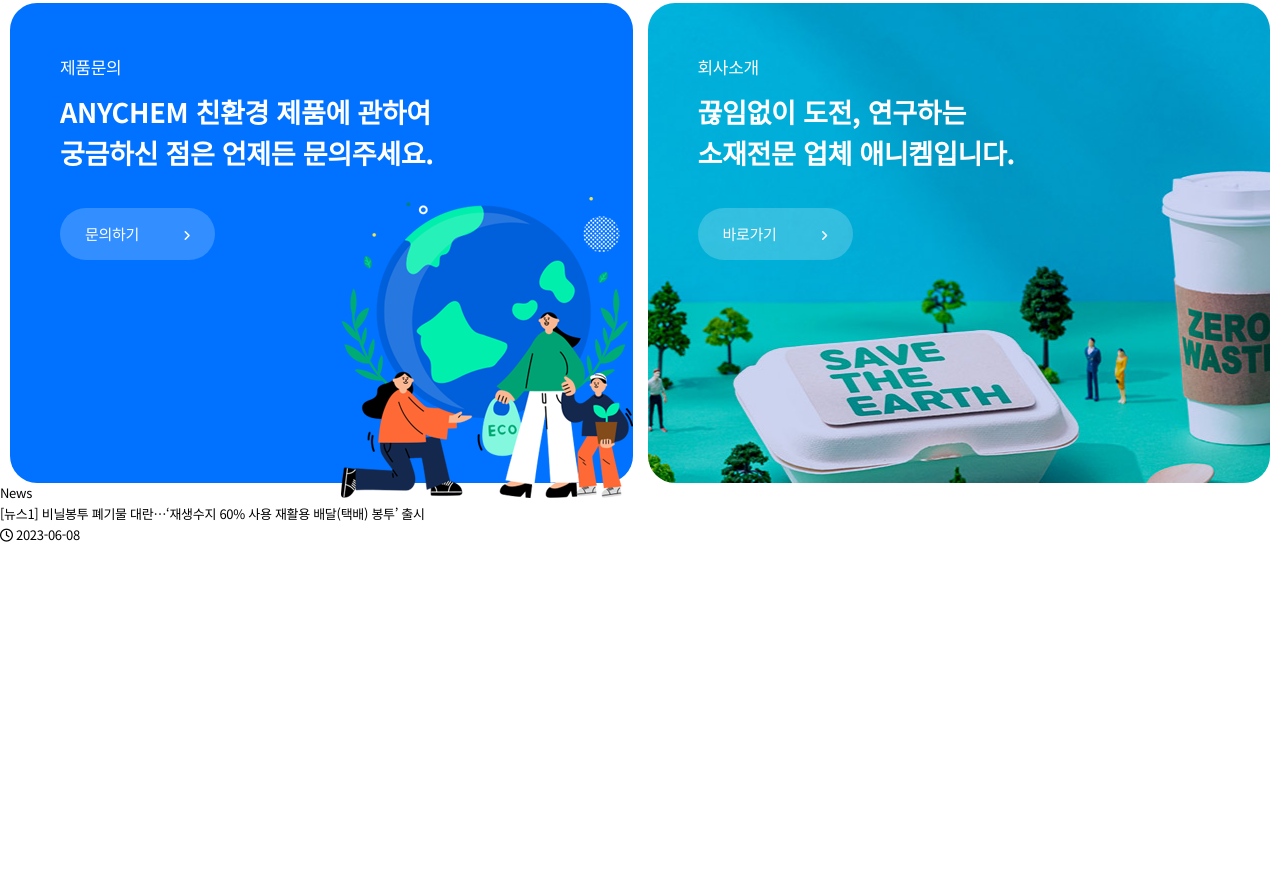
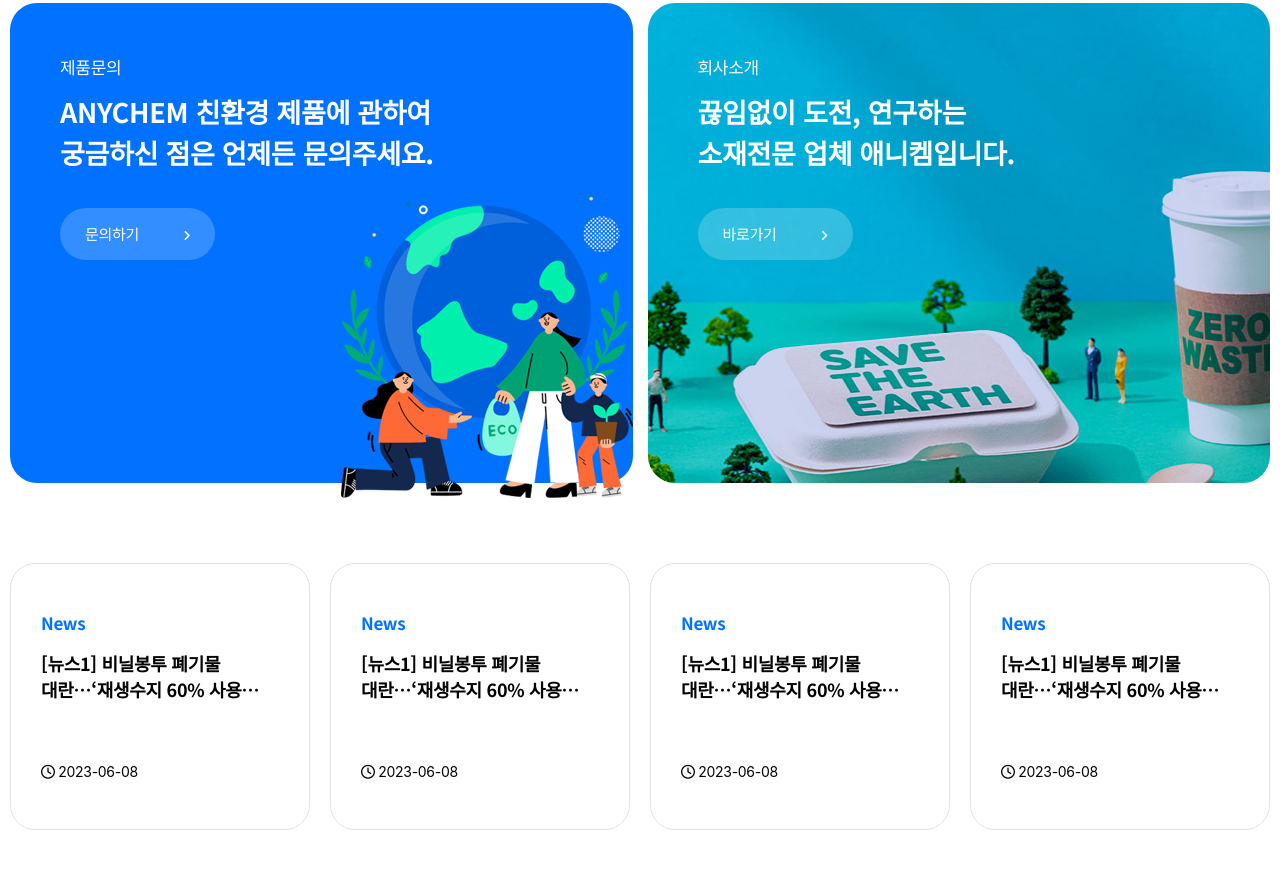
Before and after one commit to SangryeolPark/clone-anychem, a plain HTML site: page index.html in a window 1280 px wide. Shown: the part 1765-2634 px from the top of the page. Before the commit the page ends 2311 px from the top, so only its background shows below. Drawn offline with nearby package versions, Linux system fonts and the light colour scheme.

Commit message:
feat: News 작업 완료

```diff
--- a/css/company.scss
+++ b/css/company.scss
@@ -42,7 +42,9 @@
               }
             }
             > p {
+              position: relative;
               line-height: 1.5;
+              z-index: 9;
               font: {
                 size: 27px;
                 weight: 700;
--- a/css/news.scss
+++ b/css/news.scss
@@ -1,21 +1,42 @@
 .news {
   .inner {
+    padding: 80px 0;
     .news-slide {
       .sw-news {
         .swiper-wrapper {
           .swiper-slide {
             .news-box {
-              p {
-              }
+              border: 1px solid #e1e1e1;
+              border-radius: 25px;
+              padding: 45px 30px;
               a {
-                &:hover {
+                .news-cate {
+                  display: block;
+                  font: {
+                    size: 17px;
+                    weight: 700;
+                  }
+                  color: #0072ff;
                 }
-                &:active {
+                p {
+                  margin: 15px 0 60px;
+                  font: {
+                    size: 18px;
+                    weight: 700;
+                  }
+                  line-height: 1.4;
+                  // 2줄 말줄임
+                  height: 50px;
+                  overflow: hidden;
+                  display: -webkit-box;
+                  text-overflow: ellipsis;
+                  -webkit-line-clamp: 2;
+                  -webkit-box-orient: vertical;
                 }
-                &:focus {
+                .news-date {
+                  font-size: 14px;
+                  font-family: Inter;
                 }
-              }
-              span {
               }
             }
           }
@@ -24,3 +45,28 @@
     }
   }
 }
+
+@media screen and (max-width: 1500px) {
+  .news {
+    .inner {
+      padding: 80px 10px !important;
+    }
+  }
+}
+
+@media screen and (max-width: 768px) {
+  .news {
+    .inner {
+      padding-top: 20px !important;
+    }
+  }
+
+  .news-box {
+    a {
+      p {
+        height: 40px !important;
+        font-size: 15px !important;
+      }
+    }
+  }
+}
--- a/index.html
+++ b/index.html
@@ -292,17 +292,7 @@
           <div class="news-slide">
             <div class="swiper-container sw-news">
               <div class="swiper-wrapper">
-                <div class="swiper-slide">
-                  <div class="news-box">
-                    <a href="#">
-                      <span>News</span>
-                      <p>
-                        [뉴스1] 비닐봉투 폐기물 대란…‘재생수지 60% 사용 재활용 배달(택배) 봉투’ 출시
-                      </p>
-                      <span><i class="fa-regular fa-clock"></i> 2023-06-08</span>
-                    </a>
-                  </div>
-                </div>
+                <!-- json 연동 -->
               </div>
             </div>
           </div>
--- a/js/news.js
+++ b/js/news.js
@@ -21,11 +21,9 @@ window.addEventListener('load', function () {
         <div class="swiper-slide">
           <div class="news-box">
             <a href="${data.link}">
-              <span>${data.cate}</span>
-              <p>
-                ${data.title}
-              </p>
-              <span><i class="fa-regular fa-clock"></i> ${data.date}</span>
+              <span class="news-cate">${data.cate}</span>
+              <p>${data.title}</p>
+              <span class="news-date"><i class="fa-regular fa-clock"></i> ${data.date}</span>
             </a>
           </div>
         </div>
@@ -34,7 +32,23 @@ window.addEventListener('load', function () {
       html += tag;
     });
 
-    console.log(html);
+    const newsWrap = document.querySelector('.sw-news .swiper-wrapper');
+    newsWrap.innerHTML = html;
+
+    new Swiper('.sw-news', {
+      slidesPerView: 4,
+      spaceBetween: 20,
+      loop: true,
+      breakpoints: {
+        1200: {
+          slidesPerView: 3,
+          spaceBetween: 10,
+        },
+        768: {
+          slidesPerView: 2,
+        },
+      },
+    });
   };
 
   getNews();
```
Also changed, not shown: css/company.css, css/news.css.
